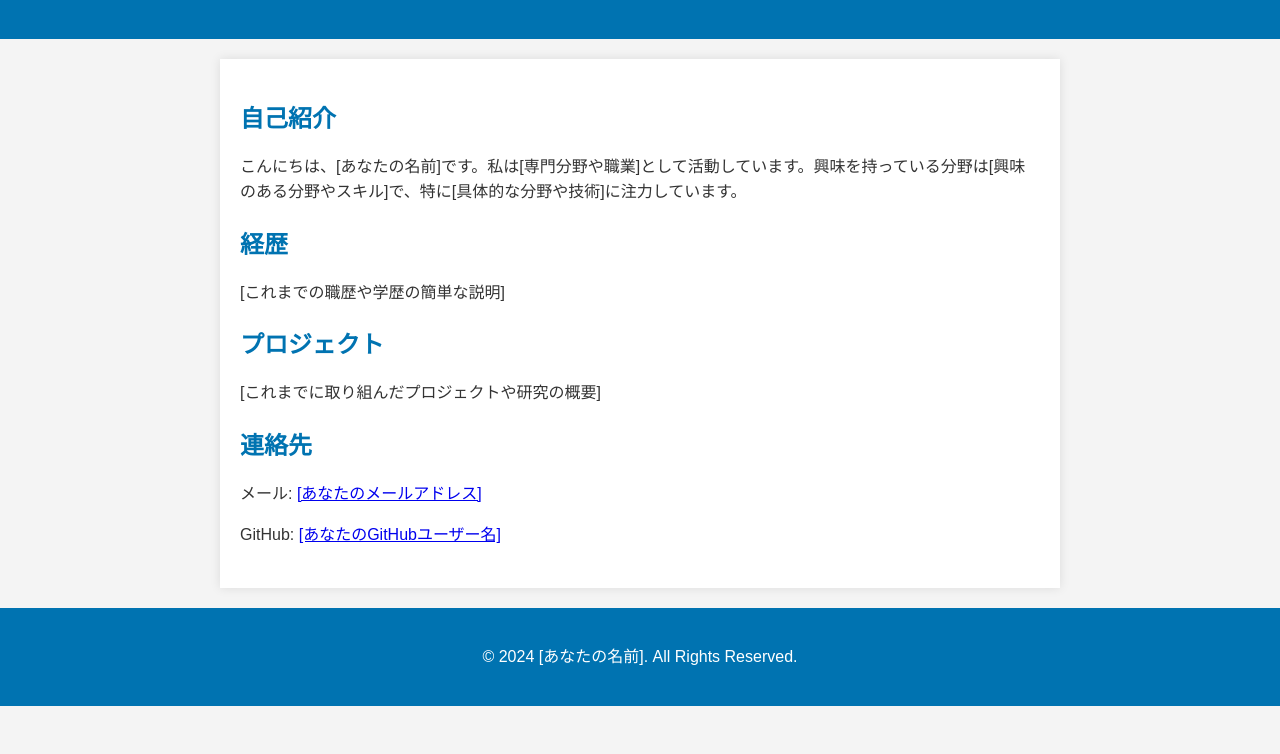
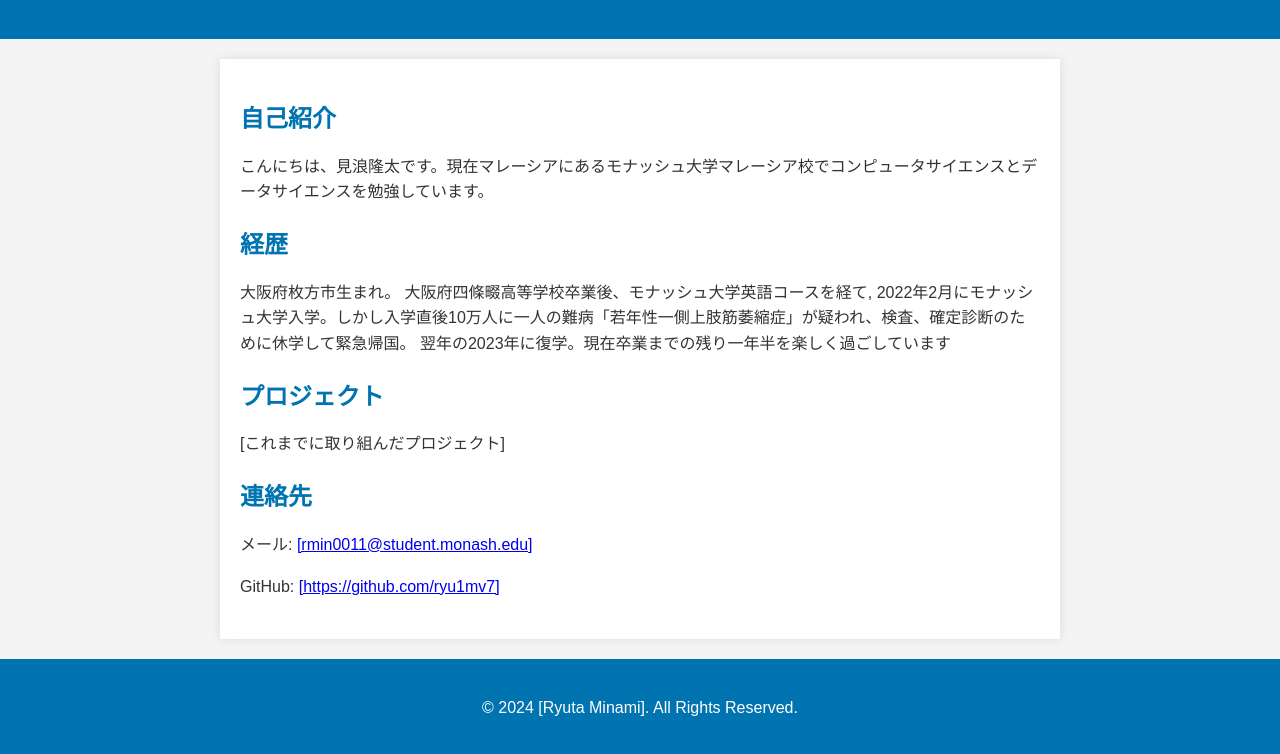
Before and after one commit to ryu1mv7/ryu1mv7.github.io, a plain HTML site: page index.html in a window 1280 px wide. Shown: the part 90-844 px from the top of the page. Before the commit the page ends 800 px from the top, so only its background shows below. Drawn offline with Linux system fonts and the light colour scheme.

Commit message:
Updated my personal info and text

```diff
--- a/index.html
+++ b/index.html
@@ -49,27 +49,30 @@
     <main>
         <section class="section">
             <h2>自己紹介</h2>
-            <p>こんにちは、[あなたの名前]です。私は[専門分野や職業]として活動しています。興味を持っている分野は[興味のある分野やスキル]で、特に[具体的な分野や技術]に注力しています。</p>
+            <p>こんにちは、見浪隆太です。現在マレーシアにあるモナッシュ大学マレーシア校でコンピュータサイエンスとデータサイエンスを勉強しています。</p>
         </section>
 
         <section class="section">
             <h2>経歴</h2>
-            <p>[これまでの職歴や学歴の簡単な説明]</p>
+            <p> 大阪府枚方市生まれ。
+                大阪府四條畷高等学校卒業後、モナッシュ大学英語コースを経て,
+                2022年2月にモナッシュ大学入学。しかし入学直後10万人に一人の難病「若年性一側上肢筋萎縮症」が疑われ、検査、確定診断のために休学して緊急帰国。
+                翌年の2023年に復学。現在卒業までの残り一年半を楽しく過ごしています</p>
         </section>
 
         <section class="section">
             <h2>プロジェクト</h2>
-            <p>[これまでに取り組んだプロジェクトや研究の概要]</p>
+            <p>[これまでに取り組んだプロジェクト]</p>
         </section>
 
         <section class="section">
             <h2>連絡先</h2>
-            <p>メール: <a href="mailto:[あなたのメールアドレス]">[あなたのメールアドレス]</a></p>
-            <p>GitHub: <a href="https://github.com/[あなたのGitHubユーザー名]" target="_blank">[あなたのGitHubユーザー名]</a></p>
+            <p>メール: <a href="mailto:[あなたのメールアドレス]">[rmin0011@student.monash.edu]</a></p>
+            <p>GitHub: <a href="https://github.com/[あなたのGitHubユーザー名]" target="_blank">[https://github.com/ryu1mv7]</a></p>
         </section>
     </main>
     <footer>
-        <p>&copy; 2024 [あなたの名前]. All Rights Reserved.</p>
+        <p>&copy; 2024 [Ryuta Minami]. All Rights Reserved.</p>
     </footer>
 </body>
 </html>
```
